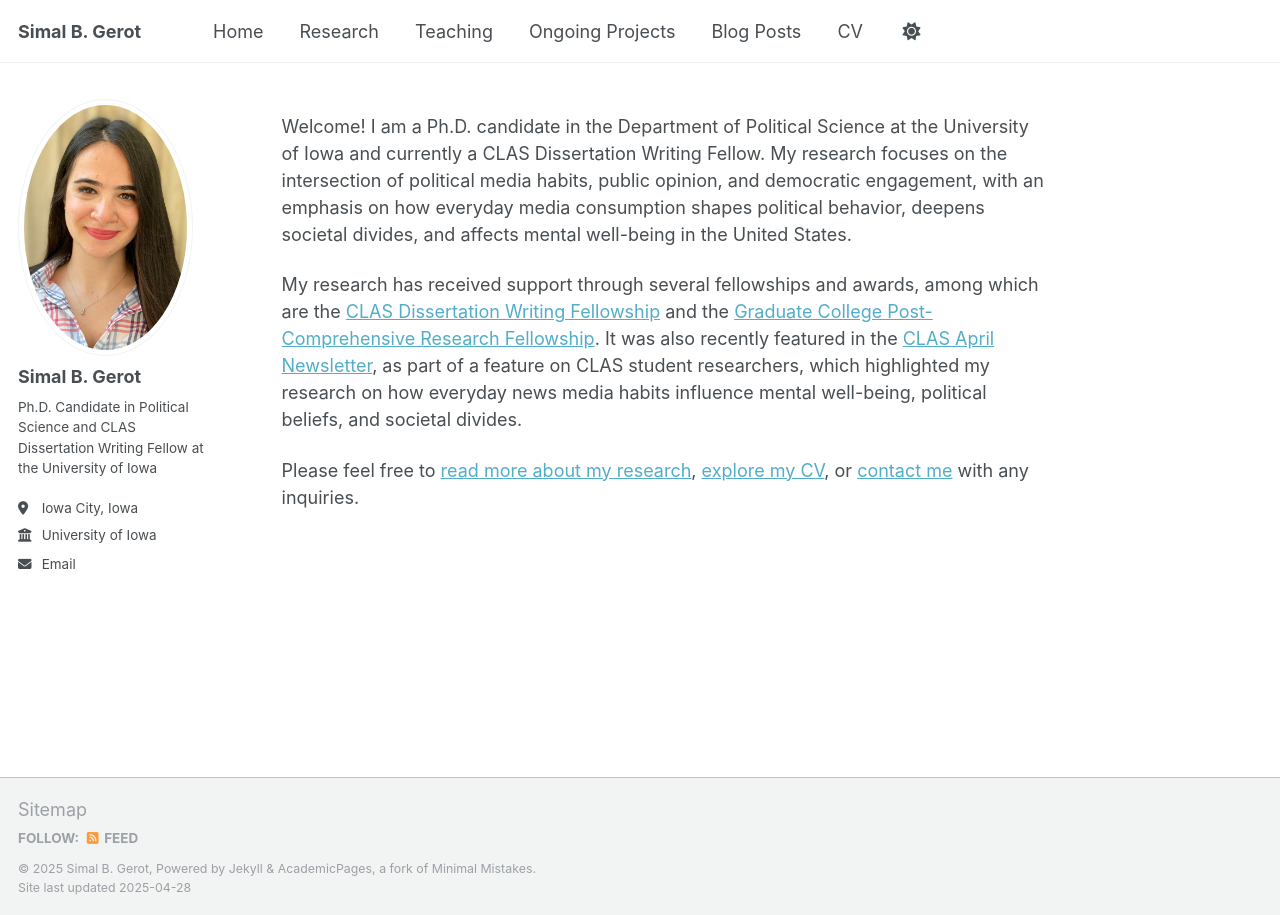
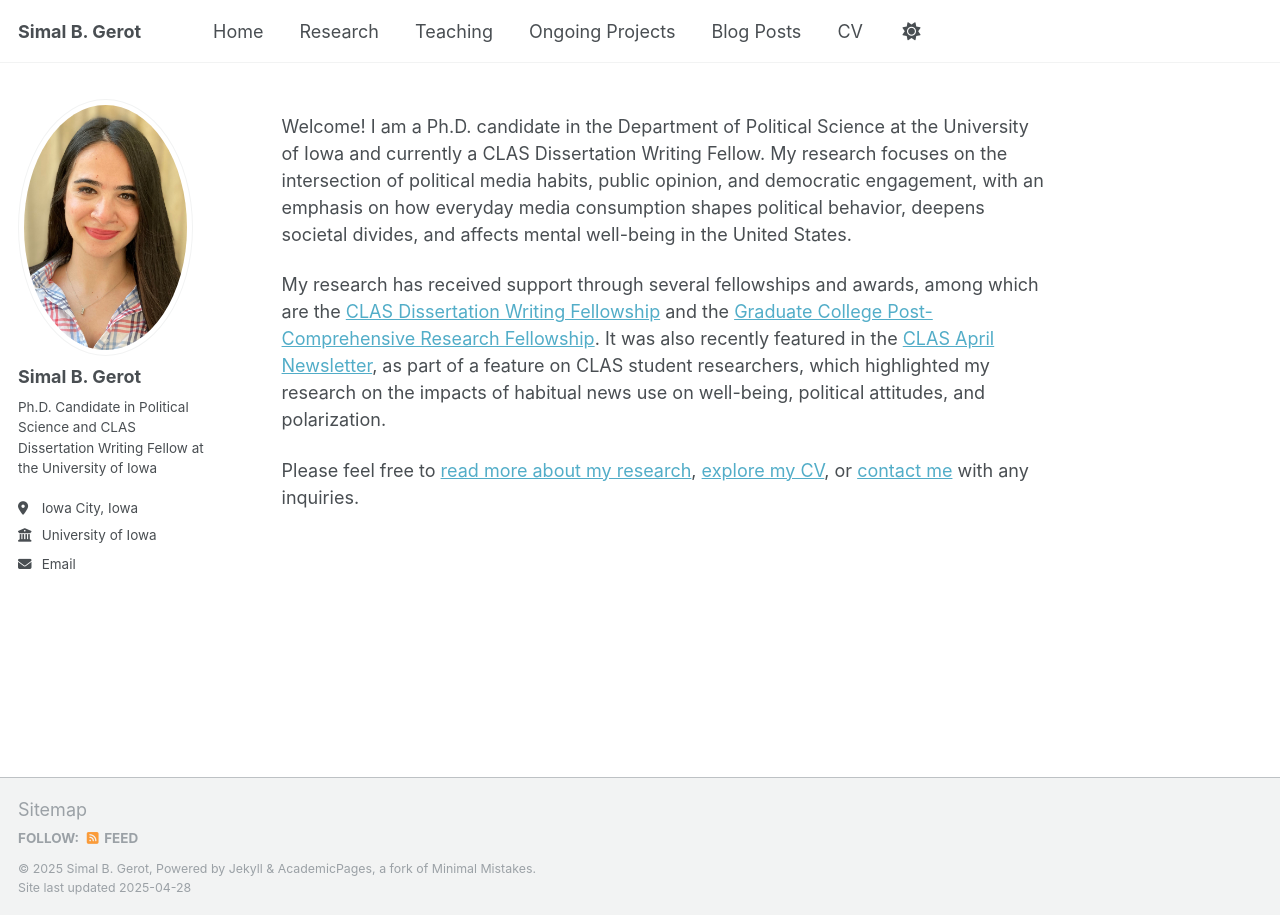
Before and after one commit to sbgerot/sbgerot.github.io, a Jekyll site: the page built from _pages/_pages/home.md, in a window 1280 px wide. Built offline with Jekyll 4.4.1, drawn with Linux system fonts in a browser that asks for light colours.

Commit message:
Update home.md

```diff
--- a/_pages/_pages/home.md
+++ b/_pages/_pages/home.md
@@ -6,6 +6,6 @@ author_profile: true
 
 Welcome! I am a Ph.D. candidate in the Department of Political Science at the University of Iowa and currently a CLAS Dissertation Writing Fellow. My research focuses on the intersection of political media habits, public opinion, and democratic engagement, with an emphasis on how everyday media consumption shapes political behavior, deepens societal divides, and affects mental well-being in the United States.
 
-My research has received support through several fellowships and awards, among which are the [CLAS Dissertation Writing Fellowship](https://clas.uiowa.edu/academics/graduate-education/funding/clas-dissertation-writing-fellowships#accordion-item-4266-0) and the [Graduate College Post-Comprehensive Research Fellowship](https://grad.uiowa.edu/funding/fellowships/post-comp). It was also recently featured in the [CLAS April Newsletter](https://clas.uiowa.edu/news/2025/04/meet-these-clas-student-researchers?utm_medium=email&utm_content=Meet+these+CLAS+student+researchers&utm_source=d.clas.webservices&utm_campaign=Research+Resource&utm_id=1109169277.1416865768), as part of a feature on CLAS student researchers, which highlighted my research on how everyday news media habits influence mental well-being, political beliefs, and societal divides.
+My research has received support through several fellowships and awards, among which are the [CLAS Dissertation Writing Fellowship](https://clas.uiowa.edu/academics/graduate-education/funding/clas-dissertation-writing-fellowships#accordion-item-4266-0) and the [Graduate College Post-Comprehensive Research Fellowship](https://grad.uiowa.edu/funding/fellowships/post-comp). It was also recently featured in the [CLAS April Newsletter](https://clas.uiowa.edu/news/2025/04/meet-these-clas-student-researchers?utm_medium=email&utm_content=Meet+these+CLAS+student+researchers&utm_source=d.clas.webservices&utm_campaign=Research+Resource&utm_id=1109169277.1416865768), as part of a feature on CLAS student researchers, which highlighted my research on the impacts of habitual news use on well-being, political attitudes, and polarization.
 
 Please feel free to [read more about my research](/publications/), [explore my CV](/cv/), or [contact me](mailto:simal-gerot@uiowa.edu) with any inquiries.
```
